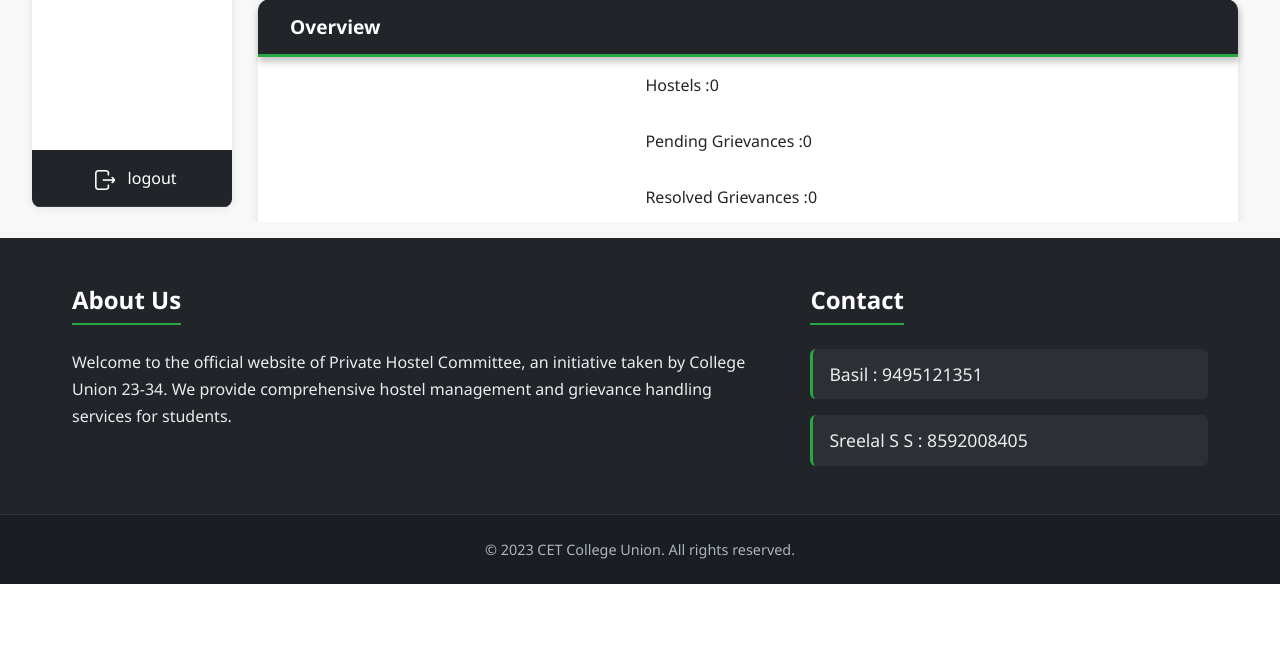
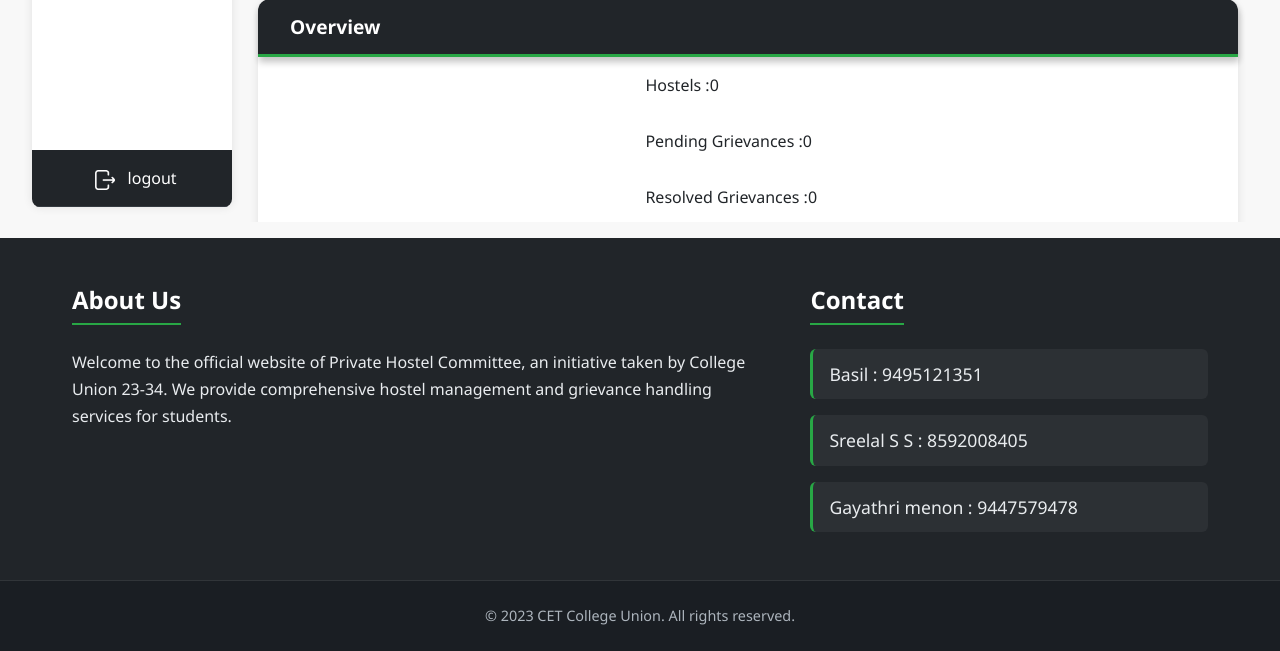
Before and after one commit to ananthu666/privatehostelscet, a Django app: page /administration in a window 1280 px wide. Shown: the part 1247-1898 px from the top of the page. Before the commit the page ends 1831 px from the top, so only its background shows below. Run offline with Django 4.2, Linux system fonts and the light colour scheme; the visitor is signed in with stand-in values (Sample User, id 1); data that the repository does not hold is empty.

Commit message:
added missingCONTACT

```diff
--- a/myapp/home/templates/administration.html
+++ b/myapp/home/templates/administration.html
@@ -902,6 +902,7 @@
           <div class="contact-info">
             <div class="contact-item">Basil : 9495121351</div>
             <div class="contact-item">Sreelal S S : 8592008405</div>
+            <div class="contact-item">Gayathri menon : 9447579478</div>
           </div>
         </div>
       </div>
```
